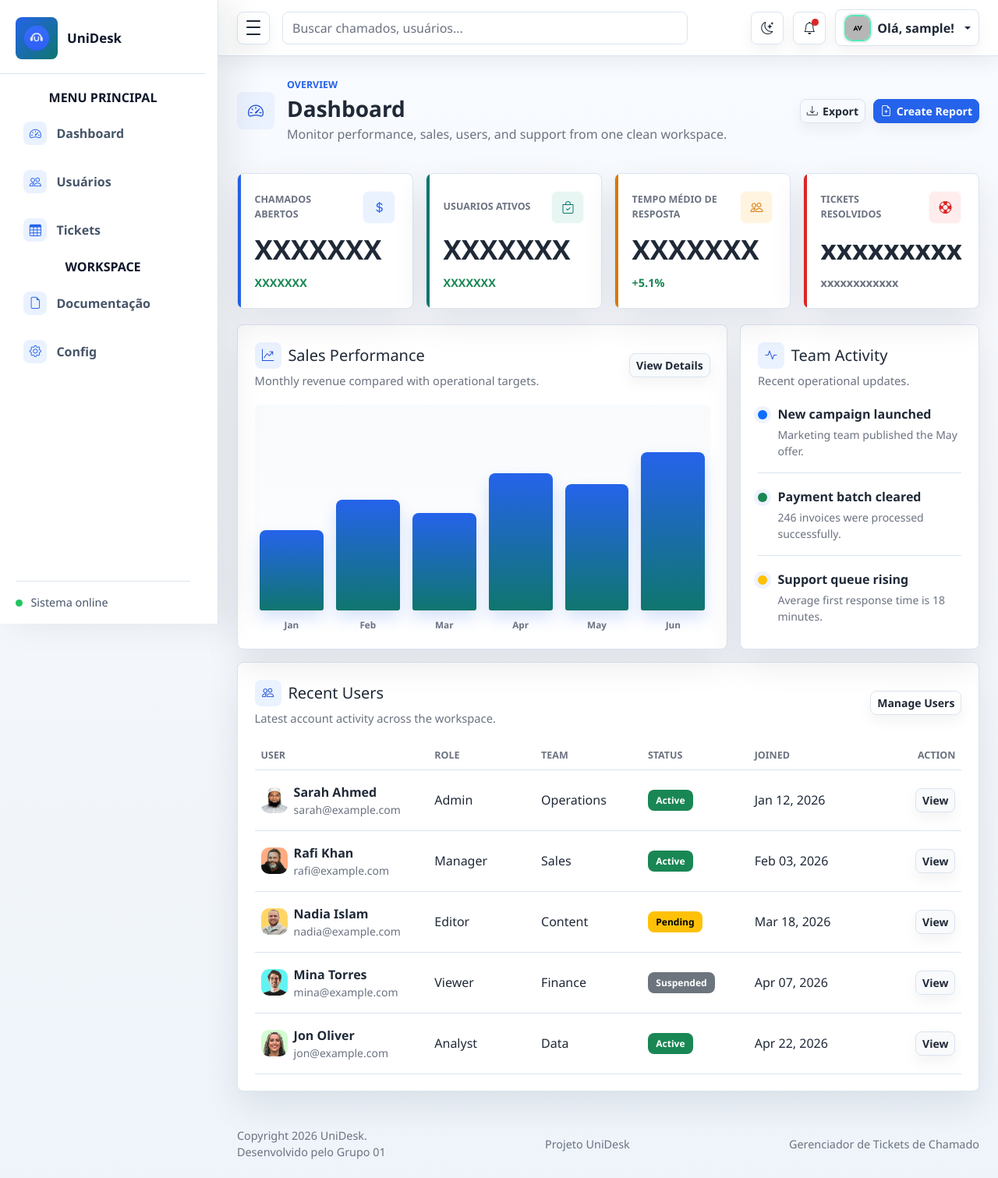
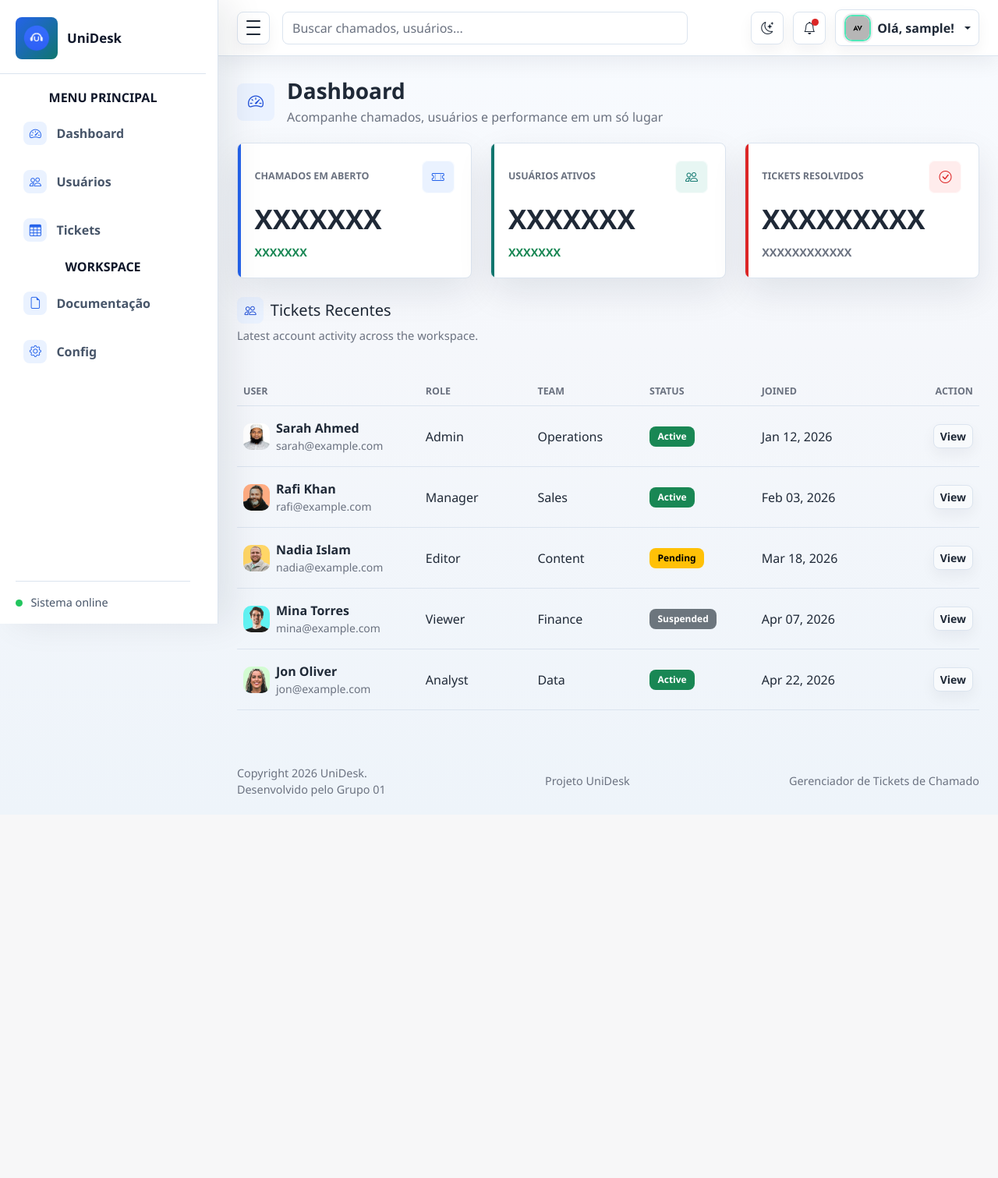
Before and after one commit to TolbyOwl/Semestre-6---Desenvolvimento-de-Sistema, a Flask app: page / in a window 1280 px wide. Shown: the whole page at 78% size. After the commit the page ends 1022 px from the top, so only its background shows below. Run offline with Flask 3, Linux system fonts and the light colour scheme; the visitor is signed in with stand-in values (Sample User, id 1); some libraries are stand-ins or nearby versions.

Commit message:
Organização da tela de Dash e Users
Realizei a organização da tela de dashboard e usuários, deixando o front-end pronto para receber as funcionalidades que precisa

Pendências:

- Verificar se vai adicionar mais algum card.

Co-Authored-By: TolbyOwl <181175302+TolbyOwl@users.noreply.github.com>

```diff
--- a/templates/it_dash/dash.html
+++ b/templates/it_dash/dash.html
@@ -1,131 +1,111 @@
-{% extends "it_dash/basic_dash.html" %} {% block title %} Dash{% endblock %}
-{% block content %}
+{% extends "it_dash/basic_dash.html" %} {% block title %} Dash{% endblock %} {%
+block content %}
 <main class="dashboard-content">
   <div class="container-fluid px-3 px-lg-4 py-4">
     <div class="page-heading">
       <div class="page-heading-copy">
-              <span class="page-icon"><i class="bi bi-speedometer2" aria-hidden="true"></i></span>
+        <span class="page-icon"
+          ><i class="bi bi-speedometer2" aria-hidden="true"></i
+        ></span>
         <div>
-                <p class="eyebrow mb-1">Overview</p>
           <h1 class="h3 mb-1">Dashboard</h1>
-                <p class="text-muted mb-0">Monitor performance, sales, users, and support from one clean workspace.</p>
-              </div>
-            </div>
-            <div class="heading-actions"><button class="btn btn-outline-secondary btn-sm" type="button"><i class="bi bi-download" aria-hidden="true"></i> Export</button><button class="btn btn-primary btn-sm" type="button"><i class="bi bi-file-earmark-plus" aria-hidden="true"></i> Create Report</button></div>
-          </div>
-
-          <section class="row g-3 mt-1" aria-label="Dashboard metrics">
-              <!-- Chamados Abertos -->
-            <div class="col-12 col-sm-6 col-xl-3">
-              <article class="metric-card metric-primary">
-                 <div class="metric-top">
-                  <span class="metric-label">Chamados Abertos</span>
-                  <span class="metric-icon"><i class="bi bi-currency-dollar" aria-hidden="true"></i></span>
-                </div>
-                <div class="metric-value">XXXXXXX</div>
-                <div class="metric-meta">
-                  <span class="text-success">XXXXXXX</span>
-                </div>
-              </article>
-            </div>
-              <!-- Usuários Ativos -->
-            <div class="col-12 col-sm-6 col-xl-3">
-              <article class="metric-card metric-success">
-
-
-                <div class="metric-top">
-                  <span class="metric-label">Usuarios Ativos</span>
-                  <span class="metric-icon"><i class="bi bi-bag-check" aria-hidden="true"></i></span>
-                </div>
-                <div class="metric-value">XXXXXXX</div>
-                <div class="metric-meta">
-                  <span class="text-success">XXXXXXX</span>
-                </div>
-              </article>
-            </div>
-            <!-- Tempo médio de resposta -->
-            <div class="col-12 col-sm-6 col-xl-3">
-              <article class="metric-card metric-warning">
-                <div class="metric-top">
-                  <span class="metric-label">Tempo médio de resposta</span>
-                  <span class="metric-icon"><i class="bi bi-people" aria-hidden="true"></i></span>
-                </div>
-                <div class="metric-value">XXXXXXX</div>
-                <div class="metric-meta">
-                  <span class="text-success">+5.1%</span>
-                </div>
-              </article>
-            </div>
-             <!-- XXXXXXXXXXXXXXXX -->
-            <div class="col-12 col-sm-6 col-xl-3">
-              <article class="metric-card metric-danger">
-                <div class="metric-top">
-                  <span class="metric-label">Tickets resolvidos</span>
-                  <span class="metric-icon"><i class="bi bi-life-preserver" aria-hidden="true"></i></span>
-                </div>
-                <div class="metric-value">xxxxxxxxx</div>
-                <div class="metric-meta">xxxxxxxxxxxx
-                </div>
-              </article>
-            </div>
-          </section>
-
-          <section class="row g-3 mt-1">
-            <div class="col-12 col-xl-8">
-              <div class="panel">
-                <div class="panel-header">
-                  <div>
-                    <h2 class="h5 mb-1 section-title"><i class="bi bi-graph-up-arrow" aria-hidden="true"></i><span>Sales Performance</span></h2>
-                    <p class="text-muted mb-0">Monthly revenue compared with operational targets.</p>
-                  </div>
-                  <a class="btn btn-light btn-sm" href="charts.html">View Details</a>
-                </div>
-
-                <div class="chart-bars" aria-label="Sales performance chart">
-                  <div class="chart-column bar-42"><span></span><small>Jan</small></div>
-                  <div class="chart-column bar-58"><span></span><small>Feb</small></div>
-                  <div class="chart-column bar-51"><span></span><small>Mar</small></div>
-                  <div class="chart-column bar-72"><span></span><small>Apr</small></div>
-                  <div class="chart-column bar-66"><span></span><small>May</small></div>
-                  <div class="chart-column bar-83"><span></span><small>Jun</small></div>
+          <p class="text-muted mb-0">
+            Acompanhe chamados, usuários e performance em um só lugar
+          </p>
         </div>
       </div>
     </div>
 
-            <div class="col-12 col-xl-4">
-              <div class="panel h-100">
+    <section class="row g-4 mb-4" aria-label="Dashboard metrics">
+     <!-- CARD: CHAMADOS -->
+      <div class="col-12 col-md-6 col-xl-4">
+        <article class="metric-card metric-primary h-100">
+          <div class="metric-top">
+            <span class="metric-label"> Chamados em Aberto </span>
+
+            <span class="metric-icon">
+              <i class="bi bi-ticket-perforated" aria-hidden="true"></i>
+            </span>
+          </div>
+          <div class="metric-value">XXXXXXX</div>
+          <div class="metric-meta">
+            <span class="text-success"> XXXXXXX </span>
+          </div>
+        </article>
+      </div>
+      <!-- CARD: USUÁRIOS -->
+      <div class="col-12 col-md-6 col-xl-4">
+        <article class="metric-card metric-success h-100">
+          <div class="metric-top">
+            <span class="metric-label"> Usuários Ativos </span>
+
+            <span class="metric-icon">
+              <i class="bi bi-people" aria-hidden="true"></i>
+            </span>
+          </div>
+          <div class="metric-value">XXXXXXX</div>
+          <div class="metric-meta">
+            <span class="text-success"> XXXXXXX </span>
+          </div>
+        </article>
+      </div>
+      <!-- CARD: TICKETS -->
+      <div class="col-12 col-md-6 col-xl-4">
+        <article class="metric-card metric-danger h-100">
+          <div class="metric-top">
+            <span class="metric-label"> Tickets Resolvidos </span>
+
+            <span class="metric-icon">
+              <i class="bi bi-check-circle" aria-hidden="true"></i>
+            </span>
+          </div>
+
+          <div class="metric-value">XXXXXXXXX</div>
+
+          <div class="metric-meta">
+            <span> XXXXXXXXXXXX </span>
+          </div>
+        </article>
+      </div>
+
+      <!-- ====================================
+                     Tickets Recentes
+       ====================================-->
       <div class="panel-header">
         <div>
-                    <h2 class="h5 mb-1 section-title"><i class="bi bi-activity" aria-hidden="true"></i><span>Team Activity</span></h2>
-                    <p class="text-muted mb-0">Recent operational updates.</p>
+          <h2 class="h5 mb-1 section-title">
+            <i class="bi bi-people" aria-hidden="true"></i
+            ><span>Tickets Recentes</span>
+          </h2>
+          <p class="text-muted mb-0">
+            Latest account activity across the workspace.
+          </p>
         </div>
       </div>
-
-                <div class="activity-list">
-                  <div class="activity-item"><span class="activity-dot bg-primary"></span><div><p class="mb-1 fw-semibold">New campaign launched</p><p class="text-muted small mb-0">Marketing team published the May offer.</p></div></div>
-                  <div class="activity-item"><span class="activity-dot bg-success"></span><div><p class="mb-1 fw-semibold">Payment batch cleared</p><p class="text-muted small mb-0">246 invoices were processed successfully.</p></div></div>
-                  <div class="activity-item"><span class="activity-dot bg-warning"></span><div><p class="mb-1 fw-semibold">Support queue rising</p><p class="text-muted small mb-0">Average first response time is 18 minutes.</p></div></div>
-                </div>
-              </div>
-            </div>
-          </section>
-
-          <section class="panel mt-3">
-            <div class="panel-header">
-              <div>
-                <h2 class="h5 mb-1 section-title"><i class="bi bi-people" aria-hidden="true"></i><span>Recent Users</span></h2>
-                <p class="text-muted mb-0">Latest account activity across the workspace.</p>
-              </div>
-              <a class="btn btn-outline-secondary btn-sm" href="users.html">Manage Users</a>
-            </div>
+      <!--====================================
+            CONTINUAÇÃO DO TICKETS RECENTES
+       ====================================-->
       <div class="table-responsive">
         <table class="table align-middle mb-0">
-                <thead><tr><th scope="col">User</th><th scope="col">Role</th><th scope="col">Team</th><th scope="col">Status</th><th scope="col">Joined</th><th scope="col" class="text-end">Action</th></tr></thead>
+          <thead>
+            <tr>
+              <th scope="col">User</th>
+              <th scope="col">Role</th>
+              <th scope="col">Team</th>
+              <th scope="col">Status</th>
+              <th scope="col">Joined</th>
+              <th scope="col" class="text-end">Action</th>
+            </tr>
+          </thead>
           <tbody>
             <tr>
               <td>
                 <div class="d-flex align-items-center gap-2">
-                        <img class="avatar-img avatar-sm" src="../assets/images/avatar/avatar-1.jpg" alt="Sarah Ahmed">
+                  <img
+                    class="avatar-img avatar-sm"
+                    src="../assets/images/avatar/avatar-1.jpg"
+                    alt="Sarah Ahmed"
+                  />
                   <div>
                     <p class="fw-semibold mb-0">Sarah Ahmed</p>
                     <p class="text-muted small mb-0">sarah@example.com</p>
@@ -136,12 +116,20 @@
               <td>Operations</td>
               <td><span class="badge text-bg-success">Active</span></td>
               <td>Jan 12, 2026</td>
-                    <td class="text-end"><a class="btn btn-light btn-sm" href="user-details.html">View</a></td>
+              <td class="text-end">
+                <a class="btn btn-light btn-sm" href="user-details.html"
+                  >View</a
+                >
+              </td>
             </tr>
             <tr>
               <td>
                 <div class="d-flex align-items-center gap-2">
-                        <img class="avatar-img avatar-sm" src="../assets/images/avatar/avatar-2.jpg" alt="Rafi Khan">
+                  <img
+                    class="avatar-img avatar-sm"
+                    src="../assets/images/avatar/avatar-2.jpg"
+                    alt="Rafi Khan"
+                  />
                   <div>
                     <p class="fw-semibold mb-0">Rafi Khan</p>
                     <p class="text-muted small mb-0">rafi@example.com</p>
@@ -152,12 +140,20 @@
               <td>Sales</td>
               <td><span class="badge text-bg-success">Active</span></td>
               <td>Feb 03, 2026</td>
-                    <td class="text-end"><a class="btn btn-light btn-sm" href="user-details.html">View</a></td>
+              <td class="text-end">
+                <a class="btn btn-light btn-sm" href="user-details.html"
+                  >View</a
+                >
+              </td>
             </tr>
             <tr>
               <td>
                 <div class="d-flex align-items-center gap-2">
-                        <img class="avatar-img avatar-sm" src="../assets/images/avatar/avatar-3.jpg" alt="Nadia Islam">
+                  <img
+                    class="avatar-img avatar-sm"
+                    src="../assets/images/avatar/avatar-3.jpg"
+                    alt="Nadia Islam"
+                  />
                   <div>
                     <p class="fw-semibold mb-0">Nadia Islam</p>
                     <p class="text-muted small mb-0">nadia@example.com</p>
@@ -168,12 +164,20 @@
               <td>Content</td>
               <td><span class="badge text-bg-warning">Pending</span></td>
               <td>Mar 18, 2026</td>
-                    <td class="text-end"><a class="btn btn-light btn-sm" href="user-details.html">View</a></td>
+              <td class="text-end">
+                <a class="btn btn-light btn-sm" href="user-details.html"
+                  >View</a
+                >
+              </td>
             </tr>
             <tr>
               <td>
                 <div class="d-flex align-items-center gap-2">
-                        <img class="avatar-img avatar-sm" src="../assets/images/avatar/avatar-4.jpg" alt="Mina Torres">
+                  <img
+                    class="avatar-img avatar-sm"
+                    src="../assets/images/avatar/avatar-4.jpg"
+                    alt="Mina Torres"
+                  />
                   <div>
                     <p class="fw-semibold mb-0">Mina Torres</p>
                     <p class="text-muted small mb-0">mina@example.com</p>
@@ -184,12 +188,20 @@
               <td>Finance</td>
               <td><span class="badge text-bg-secondary">Suspended</span></td>
               <td>Apr 07, 2026</td>
-                    <td class="text-end"><a class="btn btn-light btn-sm" href="user-details.html">View</a></td>
+              <td class="text-end">
+                <a class="btn btn-light btn-sm" href="user-details.html"
+                  >View</a
+                >
+              </td>
             </tr>
             <tr>
               <td>
                 <div class="d-flex align-items-center gap-2">
-                        <img class="avatar-img avatar-sm" src="../assets/images/avatar/avatar-5.jpg" alt="Jon Oliver">
+                  <img
+                    class="avatar-img avatar-sm"
+                    src="../assets/images/avatar/avatar-5.jpg"
+                    alt="Jon Oliver"
+                  />
                   <div>
                     <p class="fw-semibold mb-0">Jon Oliver</p>
                     <p class="text-muted small mb-0">jon@example.com</p>
@@ -200,12 +212,19 @@
               <td>Data</td>
               <td><span class="badge text-bg-success">Active</span></td>
               <td>Apr 22, 2026</td>
-                    <td class="text-end"><a class="btn btn-light btn-sm" href="user-details.html">View</a></td>
+              <td class="text-end">
+                <a class="btn btn-light btn-sm" href="user-details.html"
+                  >View</a
+                >
+              </td>
             </tr>
           </tbody>
         </table>
       </div>
-          </section>
+
+
+
+
   </div>
 </main>
 {% endblock content %}
```
Also changed, not shown: templates/it_dash/users.html (+7 -32 lines). Lines whose indentation alone changed are shown as unchanged.
